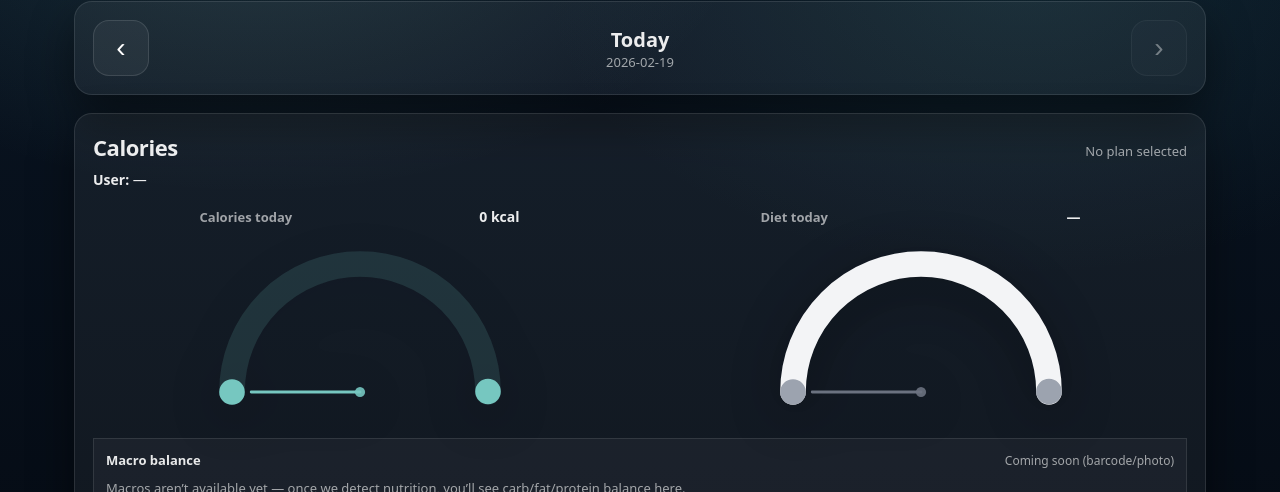
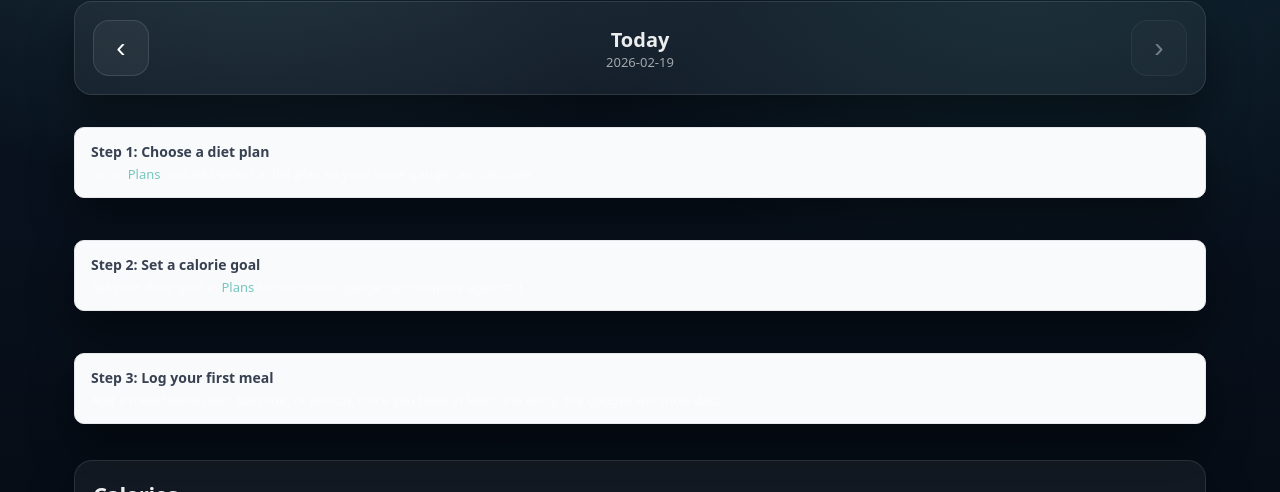
Before and after one commit to MarkBromwich/Taverai_php, a Next.js app: page /log in a window 1280 px wide. Shown: the part 186-678 px from the top of the page. Built offline with nearby package versions, Linux system fonts and the light colour scheme; no server answers.

Commit message:
Add setup notices to Log page (plan/goal/entries)

```diff
--- a/app/log/log.module.css
+++ b/app/log/log.module.css
@@ -935,3 +935,18 @@
   color: rgba(255,255,255,0.62);
   line-height: 1.25;
 }
+
+.setupNotice {
+  background: #f9fafb;
+  border: 1px solid #e5e7eb;
+  padding: 14px 16px;
+  border-radius: 10px;
+  font-size: 14px;
+  color: #374151;
+  margin-bottom: 18px;
+}
+
+.setupNotice ul {
+  margin-top: 6px;
+  padding-left: 18px;
+}
--- a/app/log/page.tsx
+++ b/app/log/page.tsx
@@ -123,10 +123,9 @@ export default function LogPage() {
   /* ---- helpers ---- */
 
   async function refreshEntriesForDay(dayKey: string) {
-    const refreshed = await fetch(
-      `/api/entries?date=${encodeURIComponent(dayKey)}`,
-      { cache: "no-store" }
-    );
+    const refreshed = await fetch(`/api/entries?date=${encodeURIComponent(dayKey)}`, {
+      cache: "no-store",
+    });
     const jj = await refreshed.json().catch(() => ({}));
     setEntries(Array.isArray(jj?.entries) ? jj.entries : []);
   }
@@ -161,9 +160,7 @@ export default function LogPage() {
         const j = await res.json().catch(() => ({}));
 
         const primary: Plan | null =
-          j?.primaryPlan ??
-          j?.plan ??
-          (Array.isArray(j?.plans) ? j.plans[0] : null);
+          j?.primaryPlan ?? j?.plan ?? (Array.isArray(j?.plans) ? j.plans[0] : null);
 
         if (!cancelled) {
           setPlanId(primary?.id ?? null);
@@ -209,8 +206,7 @@ export default function LogPage() {
   }, [ymd]);
 
   /* ---- Summary ---- */
-  const firstName =
-    (me?.firstName ?? "").trim() || me?.username?.split("@")[0] || "";
+  const firstName = (me?.firstName ?? "").trim() || me?.username?.split("@")[0] || "";
 
   const encouragement = useMemo(() => {
     return buildEncouragement(firstName, entries.length);
@@ -224,13 +220,7 @@ export default function LogPage() {
    */
   const todayCals = useMemo(() => {
     return entries.reduce((sum, e) => {
-      const v =
-        e.calories ??
-        e.parsed?.calories ??
-        e.parsed?.kcal ??
-        e.parsed?.nutrition?.calories ??
-        0;
-
+      const v = e.calories ?? e.parsed?.calories ?? e.parsed?.kcal ?? e.parsed?.nutrition?.calories ?? 0;
       const n = typeof v === "number" ? v : Number(v);
       return sum + (Number.isFinite(n) ? n : 0);
     }, 0);
@@ -239,12 +229,9 @@ export default function LogPage() {
   const macros = useMemo(() => {
     return entries.reduce(
       (acc, e) => {
-        const protein =
-          e.proteinG ?? e.parsed?.macros?.proteinG ?? e.parsed?.proteinG ?? 0;
-        const carbs =
-          e.carbsG ?? e.parsed?.macros?.carbsG ?? e.parsed?.carbsG ?? 0;
-        const fat =
-          e.fatG ?? e.parsed?.macros?.fatG ?? e.parsed?.fatG ?? 0;
+        const protein = e.proteinG ?? e.parsed?.macros?.proteinG ?? e.parsed?.proteinG ?? 0;
+        const carbs = e.carbsG ?? e.parsed?.macros?.carbsG ?? e.parsed?.carbsG ?? 0;
+        const fat = e.fatG ?? e.parsed?.macros?.fatG ?? e.parsed?.fatG ?? 0;
 
         const p = Number(protein);
         const c = Number(carbs);
@@ -271,6 +258,19 @@ export default function LogPage() {
     if (!scores.length) return null;
     return scores[0]; // newest-first
   }, [entries, planId]);
+
+  /* ------------------------------
+     ✅ Setup notices (each hides independently)
+  --------------------------------*/
+  const hasPlan = Boolean(planId);
+  const hasCalorieGoal = Boolean(me?.dailyCalorieGoal);
+  const hasEntries = entries.length > 0;
+
+  const showPlanMsg = !hasPlan;
+  const showGoalMsg = !hasCalorieGoal;
+  const showEntriesMsg = !hasEntries;
+
+  const showAnySetupMsg = showPlanMsg || showGoalMsg || showEntriesMsg;
 
   /* ---- Add food (existing controlled) ---- */
   const [newText, setNewText] = useState("");
@@ -506,6 +506,38 @@ async function saveScannedMeal(draft: MealScanResult) {
         </div>
       </section>
 
+      {/* ✅ SETUP NOTICES (each hides independently) */}
+      {showAnySetupMsg && (
+        <div style={{ display: "grid", gap: 10, marginBottom: 18 }}>
+          {showPlanMsg && (
+            <section className={`${styles.card} ${styles.setupNotice}`}>
+              <div style={{ fontWeight: 900, marginBottom: 4 }}>Step 1: Choose a diet plan</div>
+              <div className={styles.muted}>
+                Go to <a href="/plans">Plans</a> and add/select a diet plan so your score gauge can calculate.
+              </div>
+            </section>
+          )}
+
+          {showGoalMsg && (
+            <section className={`${styles.card} ${styles.setupNotice}`}>
+              <div style={{ fontWeight: 900, marginBottom: 4 }}>Step 2: Set a calorie goal</div>
+              <div className={styles.muted}>
+                Set your daily goal in <a href="/plans">Plans</a> so the calorie gauge can compare against it.
+              </div>
+            </section>
+          )}
+
+          {showEntriesMsg && (
+            <section className={`${styles.card} ${styles.setupNotice}`}>
+              <div style={{ fontWeight: 900, marginBottom: 4 }}>Step 3: Log your first meal</div>
+              <div className={styles.muted}>
+                Add a meal below (text, barcode, or photo). Once you have at least one entry, the gauges will show data.
+              </div>
+            </section>
+          )}
+        </div>
+      )}
+
       {/* MAIN STACK */}
       <CaloriesCard
         me={
@@ -530,9 +562,7 @@ async function saveScannedMeal(draft: MealScanResult) {
           <h2 className={styles.h2} style={{ margin: 0 }}>
             Add food
           </h2>
-          <span className={styles.small}>
-            {addMode === "quick" ? "Fast" : "Precise"}
-          </span>
+          <span className={styles.small}>{addMode === "quick" ? "Fast" : "Precise"}</span>
         </div>
 
         <div className={styles.muted} style={{ marginTop: 6 }}>
@@ -542,8 +572,7 @@ async function saveScannedMeal(draft: MealScanResult) {
         <div className={styles.btnRow} style={{ marginTop: 12 }}>
           <button
             type="button"
-            className={`${styles.btn} ${addMode === "quick" ? styles.btnPrimary : ""
-              }`}
+            className={`${styles.btn} ${addMode === "quick" ? styles.btnPrimary : ""}`}
             onClick={() => setAddMode("quick")}
           >
             Quick add
@@ -551,8 +580,7 @@ async function saveScannedMeal(draft: MealScanResult) {
 
           <button
             type="button"
-            className={`${styles.btn} ${addMode === "manual" ? styles.btnPrimary : ""
-              }`}
+            className={`${styles.btn} ${addMode === "manual" ? styles.btnPrimary : ""}`}
             onClick={() => setAddMode("manual")}
           >
             Manual nutrition
@@ -567,8 +595,8 @@ async function saveScannedMeal(draft: MealScanResult) {
               submitting={submitting}
               onSubmit={submitEntry}
               onBarcode={submitBarcode}
-              onMealPhoto={submitMealPhoto}        // returns draft
-              onSaveMealDraft={saveScannedMeal}    // saves entry + refresh
+              onMealPhoto={submitMealPhoto} // returns draft
+              onSaveMealDraft={saveScannedMeal} // saves entry + refresh
             />
           ) : (
             <div style={{ display: "grid", gap: 10 }}>
```
Lines whose indentation alone changed are shown as unchanged.
